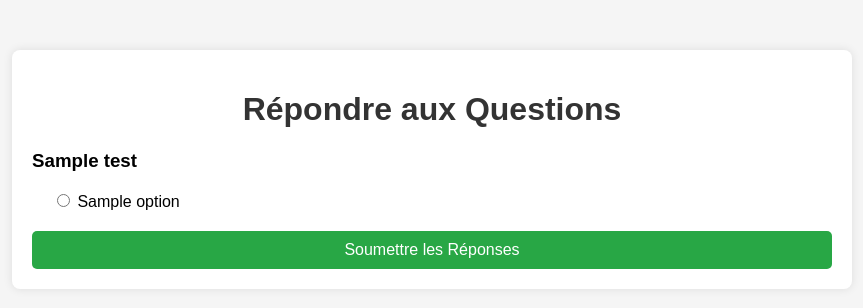
After one commit to LamineOmar/Recruitment, a FastAPI app: template src/templates/questions.html in a window 1280 px wide. The commit adds this page. Shown: the top 308 px of the page, without its empty margins (208-1071 px from the left). Run offline with FastAPI, Linux system fonts and the light colour scheme; the template is opened without the code that fills it: most values are stand-ins (such as "Sample title", 1, 10 or a date in 2020).

Commit message:
Login and questions for candidates

```diff
--- a/docker-compose.yml
+++ b/docker-compose.yml
@@ -1,4 +1,4 @@
-version: '3.10'
+
 
 services:
   nudges:
@@ -7,7 +7,7 @@ services:
     volumes:
       - .:/usr/src/personalised_nudges
     ports:
-      - 80:80
+      - 8080:80
     depends_on:
       - db
 
--- a/src/database/database.py
+++ b/src/database/database.py
@@ -4,7 +4,7 @@ from sqlalchemy.ext.declarative import declarative_base
 
 #SQLALCHEMY_DATABASE_URL = "sqlite:///./test.db"
 SQLALCHEMY_DATABASE_URL = "postgresql://username:password@db:5432/nudges"
-
+print("done")
 engine = create_engine(SQLALCHEMY_DATABASE_URL)
 SessionLocal = sessionmaker(bind=engine)
 Base = declarative_base()
--- a/src/main.py
+++ b/src/main.py
@@ -1,6 +1,6 @@
 
 from fastapi import FastAPI
-from src.routes import Data, Questions_gen, show_databases, Dashboard
+from src.routes import Data, Questions_gen, show_databases, Dashboard,login
 from fastapi.staticfiles import StaticFiles
 
 app = FastAPI()
@@ -12,3 +12,4 @@ app.include_router(Data.post_router)
 app.include_router(Questions_gen.question_router)
 app.include_router(show_databases.app_router)
 app.include_router(Dashboard.dash_app)
+app.include_router(login.login_app)
--- a/src/templates/index.html
+++ b/src/templates/index.html
@@ -56,7 +56,7 @@
           <li><a href="#contact">Contact</a></li>
           <li><a href="{{ url_for('dashboard') }}">Dashboard</a></li>
 
-          <li><a href="#">Test</a></li>
+          <li><a href="/login">Test</a></li>
         </ul>
         <i class="mobile-nav-toggle d-xl-none bi bi-list"></i>
       </nav>
--- /dev/null
+++ b/src/templates/questions.html
@@ -0,0 +1,79 @@
+<!DOCTYPE html>
+<html lang="fr">
+<head>
+    <meta charset="UTF-8">
+    <meta name="viewport" content="width=device-width, initial-scale=1.0">
+    <title>Questions Générées</title>
+    <style>
+        body {
+            font-family: Arial, sans-serif;
+            margin: 0;
+            padding: 0;
+            background-color: #f5f5f5;
+        }
+        .container {
+            max-width: 800px;
+            margin: 50px auto;
+            padding: 20px;
+            background-color: #fff;
+            border-radius: 8px;
+            box-shadow: 0 0 10px rgba(0, 0, 0, 0.1);
+        }
+        h1 {
+            text-align: center;
+            color: #333;
+        }
+        .question {
+            margin-bottom: 20px;
+        }
+        .question p {
+            font-weight: bold;
+        }
+        .options {
+            margin-left: 20px;
+            margin-top: 10px;
+        }
+        .submit-btn {
+            display: block;
+            width: 100%;
+            padding: 10px;
+            background-color: #28a745;
+            color: white;
+            border: none;
+            border-radius: 5px;
+            cursor: pointer;
+            font-size: 16px;
+            margin-top: 20px;
+        }
+        .submit-btn:hover {
+            background-color: #218838;
+        }
+        label {
+            display: block; /* Display options as block elements for better spacing */
+            margin-bottom: 10px; /* Space between radio options */
+        }
+    </style>
+</head>
+<body>
+    <div class="container">
+        <h1>Répondre aux Questions</h1>
+        <form action="/submit_answers" method="post">
+            <input type="hidden" name="candidat_id" value="{{ candidat_id }}"/>
+            {% for test in tests %}
+                <div class="question">
+                    <h3>{{ test.question }}</h3>
+                    <div class="options">
+                        {% for option in test.options %}
+                            <label>
+                                <input type="radio" name="answer_{{ test.id_test }}" value="{{ option }}">
+                                {{ option }}
+                            </label>
+                        {% endfor %}
+                    </div>
+                </div>
+            {% endfor %}
+            <button type="submit" class="submit-btn">Soumettre les Réponses</button>
+        </form>
+    </div>
+</body>
+</html>
--- a/src/templates/validate.html
+++ b/src/templates/validate.html
@@ -82,7 +82,7 @@
 
 
     <div id="mesg_succes">
-      questions are created succesfully
+      submission completed
      </div>
 
 
```
Also changed, not shown: src/routes/login.py (added, +124 -0 lines), src/templates/login.html (+29 -42 lines).
